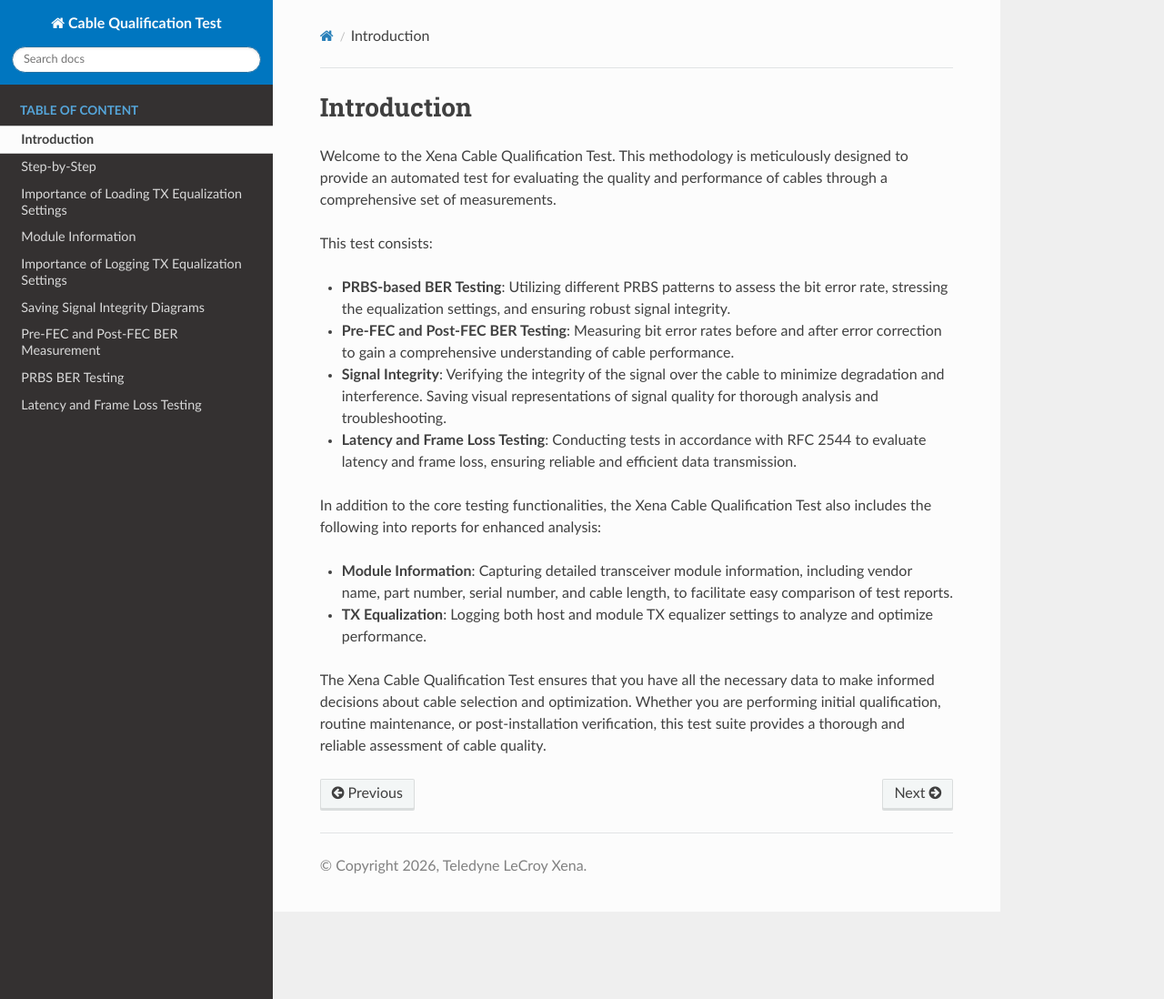
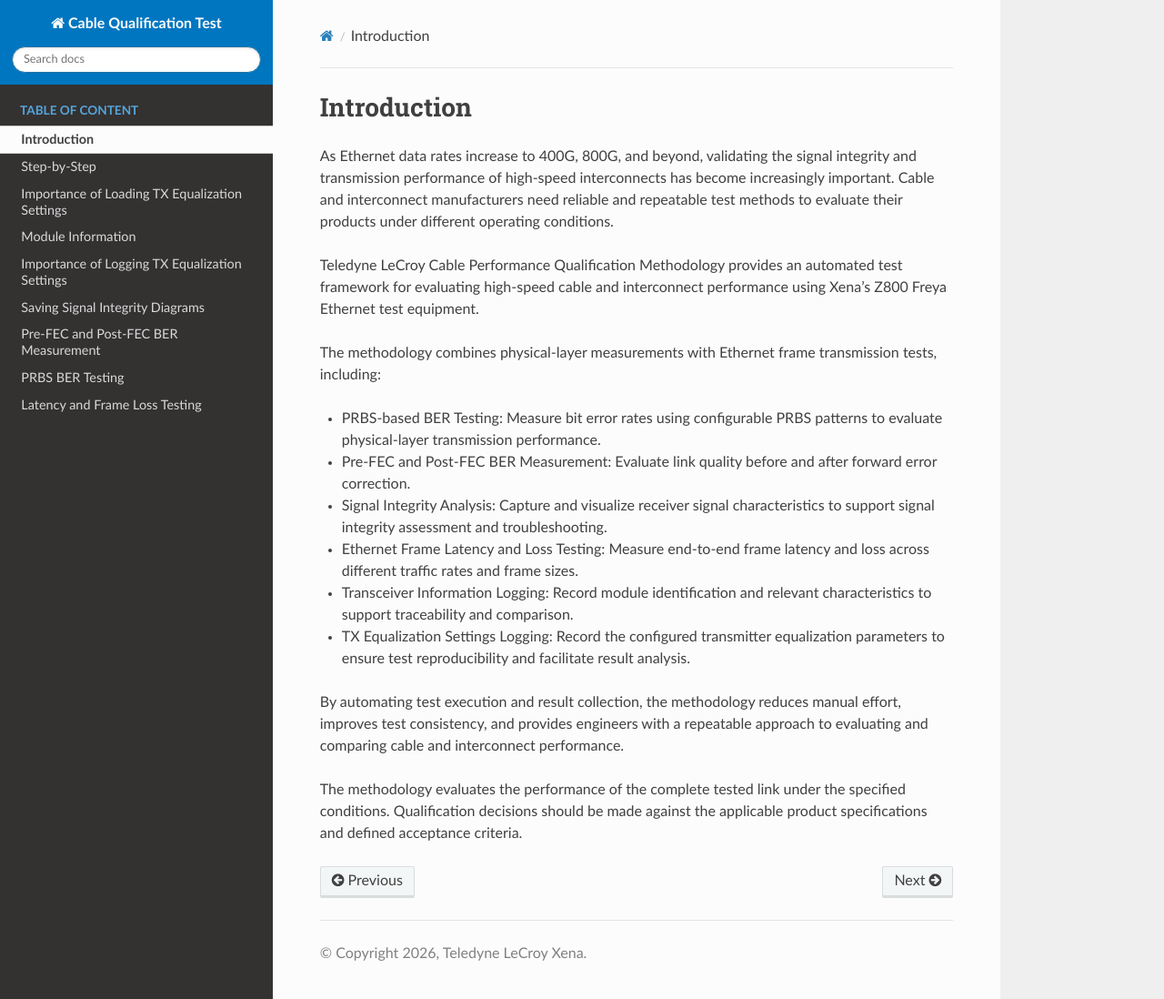
Before and after one commit to xenanetworks/cable-qualification-test-suite, a Sphinx documentation site: the page built from docs/source/introduction.rst, in a window 1280 px wide and 1098 px high. Shown: the whole window at 91% size. Built offline with Sphinx 7.4.7 and the Read the Docs theme 3.1.0, drawn with Linux system fonts in a browser that asks for light colours.

Commit message:
Update introduction.rst

```diff
--- a/docs/source/introduction.rst
+++ b/docs/source/introduction.rst
@@ -1,18 +1,19 @@
 Introduction
 ==============
 
-Welcome to the Xena Cable Qualification Test. This methodology is meticulously designed to provide an automated test for evaluating the quality and performance of cables through a comprehensive set of measurements.
+As Ethernet data rates increase to 400G, 800G, and beyond, validating the signal integrity and transmission performance of high-speed interconnects has become increasingly important. Cable and interconnect manufacturers need reliable and repeatable test methods to evaluate their products under different operating conditions.
 
-This test consists:
+Teledyne LeCroy Cable Performance Qualification Methodology provides an automated test framework for evaluating high-speed cable and interconnect performance using Xena’s Z800 Freya Ethernet test equipment.
 
-* **PRBS-based BER Testing**: Utilizing different PRBS patterns to assess the bit error rate, stressing the equalization settings, and ensuring robust signal integrity.
-* **Pre-FEC and Post-FEC BER Testing**: Measuring bit error rates before and after error correction to gain a comprehensive understanding of cable performance.
-* **Signal Integrity**: Verifying the integrity of the signal over the cable to minimize degradation and interference. Saving visual representations of signal quality for thorough analysis and troubleshooting.
-* **Latency and Frame Loss Testing**: Conducting tests in accordance with RFC 2544 to evaluate latency and frame loss, ensuring reliable and efficient data transmission.
+The methodology combines physical-layer measurements with Ethernet frame transmission tests, including:
 
-In addition to the core testing functionalities, the Xena Cable Qualification Test also includes the following into reports for enhanced analysis:
+* PRBS-based BER Testing: Measure bit error rates using configurable PRBS patterns to evaluate physical-layer transmission performance.
+* Pre-FEC and Post-FEC BER Measurement: Evaluate link quality before and after forward error correction.
+* Signal Integrity Analysis: Capture and visualize receiver signal characteristics to support signal integrity assessment and troubleshooting.
+* Ethernet Frame Latency and Loss Testing: Measure end-to-end frame latency and loss across different traffic rates and frame sizes.
+* Transceiver Information Logging: Record module identification and relevant characteristics to support traceability and comparison.
+* TX Equalization Settings Logging: Record the configured transmitter equalization parameters to ensure test reproducibility and facilitate result analysis.
 
-* **Module Information**: Capturing detailed transceiver module information, including vendor name, part number, serial number, and cable length, to facilitate easy comparison of test reports.
-* **TX Equalization**: Logging both host and module TX equalizer settings to analyze and optimize performance.
+By automating test execution and result collection, the methodology reduces manual effort, improves test consistency, and provides engineers with a repeatable approach to evaluating and comparing cable and interconnect performance.
 
-The Xena Cable Qualification Test ensures that you have all the necessary data to make informed decisions about cable selection and optimization. Whether you are performing initial qualification, routine maintenance, or post-installation verification, this test suite provides a thorough and reliable assessment of cable quality.
+The methodology evaluates the performance of the complete tested link under the specified conditions. Qualification decisions should be made against the applicable product specifications and defined acceptance criteria.
```
